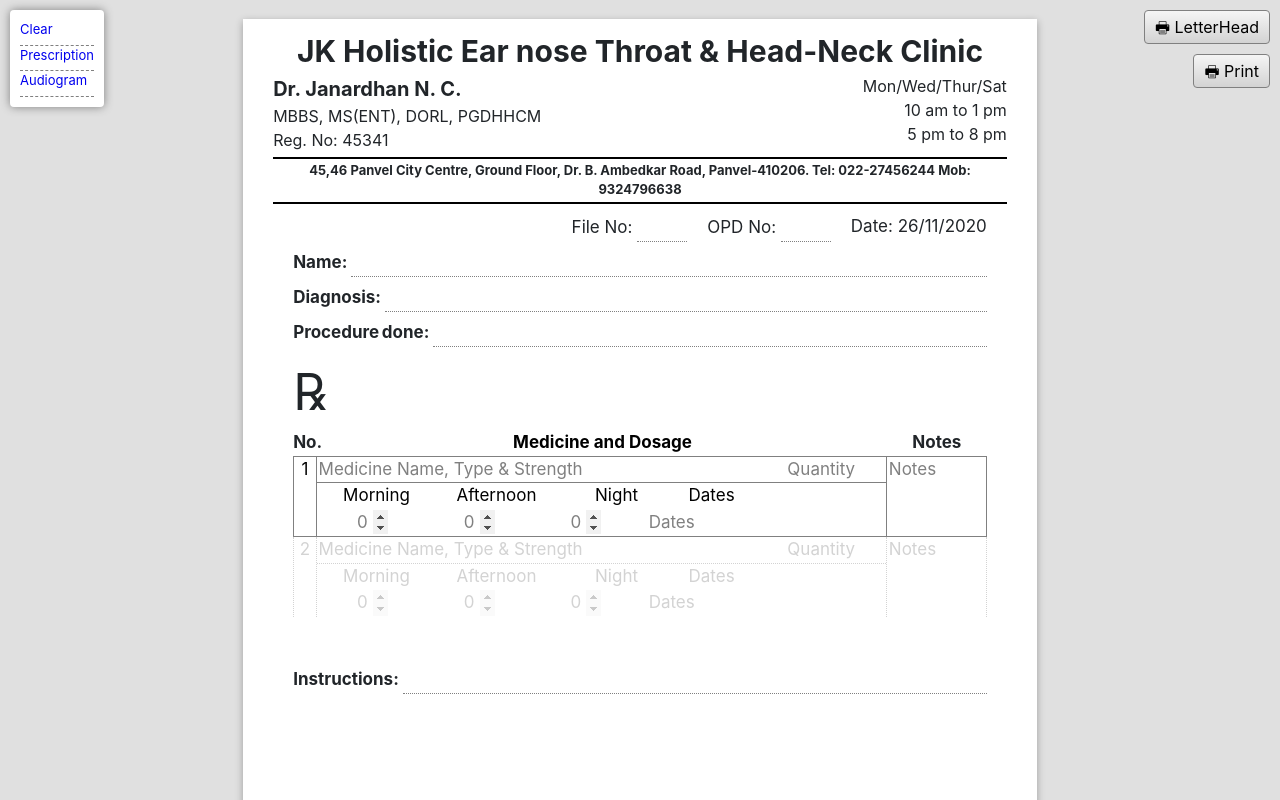
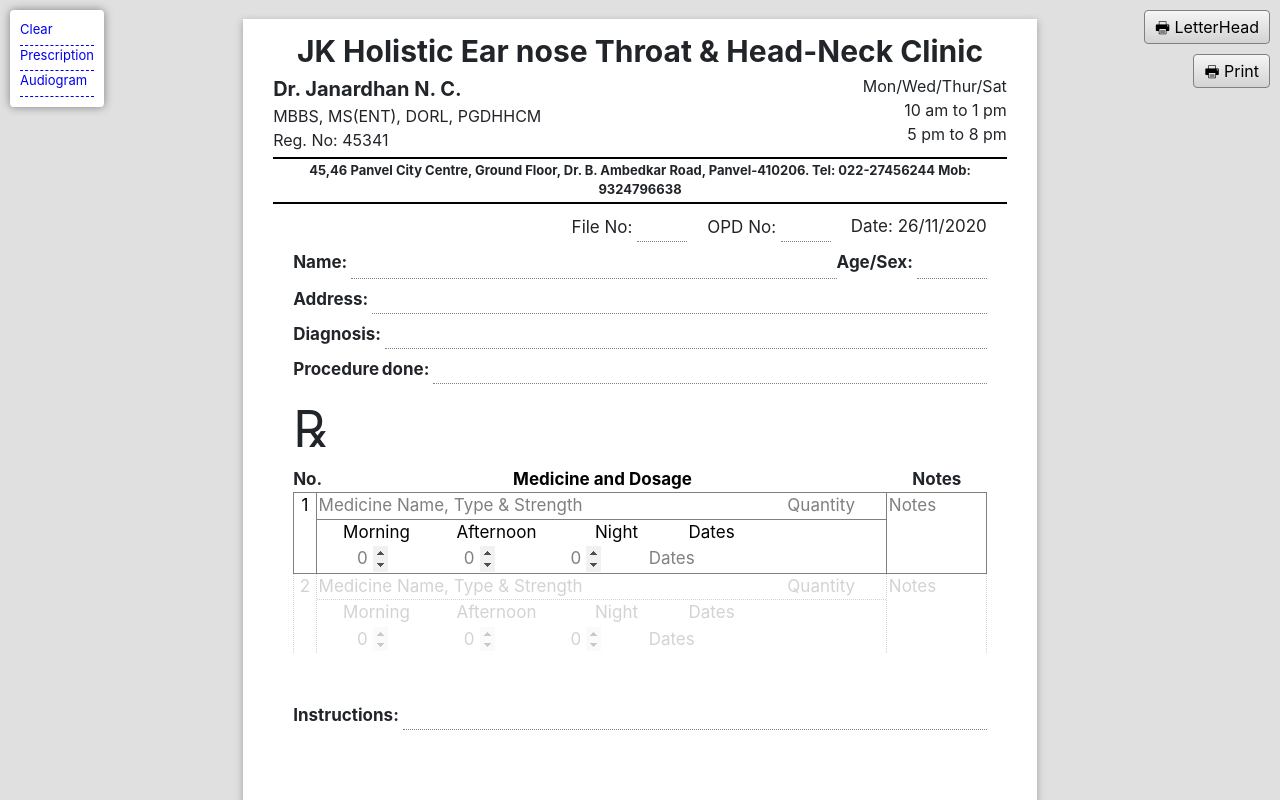
Before and after one commit to jcravi/clinic, a React (Create React App) app: page /precription in a window 1280 px wide. Shown: the top 800 px of the page. Built offline with nearby package versions, Linux system fonts and the light colour scheme.

Commit message:
feat: more reviews

```diff
--- a/src/App.tsx
+++ b/src/App.tsx
@@ -29,15 +29,18 @@ const Navigator = styled.div`
   background-color: white;
   padding: 10px;
   & > div {
-    border-bottom: 1px dashed grey;
+    border-bottom: 1px dashed blue;
     padding-bottom: 5px;
   }
   & > div:hover {
-    border-bottom: 1px solid black;
+    border-bottom: 1px solid blue;
     padding-bottom: 5px;
   }
   & a {
     text-decoration: none;
+  }
+  & a:visited {
+    color: blue;
   }
   @media print {
     display: none;
--- a/src/components/common/Common.tsx
+++ b/src/components/common/Common.tsx
@@ -1,6 +1,7 @@
 import React, { useEffect, useState } from 'react';
 import styled from 'styled-components';
-import { Label } from '../prescription/Label';
+import { StyledLabel } from './CommonComponents';
+import { Label } from './Label';
 
 const Input = styled.input.attrs((_) => ({
   type: 'text',
@@ -46,13 +47,17 @@ const Top = styled.div`
 type StateType = {
   fileNo: string;
   opdNo: string;
-  Name: string;
+  name: string;
+  ageSex: string;
+  Address: string;
 };
 
 const initState: StateType = {
   fileNo: '',
   opdNo: '',
-  Name: '',
+  name: '',
+  ageSex: '',
+  Address: '',
 };
 
 type CommonProps = {
@@ -94,8 +99,31 @@ export const Common = ({ clear }: CommonProps) => {
         </div>
         <div>Date: {date}</div>
       </Top>
+      <div style={{ display: 'flex', alignItems: 'flex-start' }}>
+        <StyledLabel style={{ width: '100%' }}>
+          Name:&nbsp;
+          <Input
+            maxLength={65}
+            autoComplete='off'
+            style={{ width: '100%' }}
+            name='name'
+            value={state.name}
+            onChange={onChange}
+          />
+        </StyledLabel>
+        <StyledLabel>
+          Age/Sex:&nbsp;
+          <Input
+            maxLength={7}
+            style={{ width: '70px' }}
+            name='ageSex'
+            value={state.ageSex}
+            onChange={onChange}
+          />
+        </StyledLabel>
+      </div>
       <div>
-        <Label name='Name' value={state.Name} onChange={onChange} />
+        <Label name='Address' value={state.Address} onChange={onChange} />
       </div>
     </>
   );
--- /dev/null
+++ b/src/components/common/CommonComponents.tsx
@@ -0,0 +1,35 @@
+import styled from 'styled-components';
+
+export const StyledLabel = styled.label`
+  font-weight: bold;
+  display: flex;
+  align-items: flex-start;
+`;
+
+export const TextArea = styled.textarea`
+  vertical-align: top;
+  width: 100%;
+  height: 27px;
+  border: none;
+  border-bottom: 1px dotted gray;
+  overflow: hidden;
+  padding-top: 0px;
+  resize: vertical;
+  &::-webkit-resizer {
+    display: none;
+  }
+  &:focus {
+    outline: transparent;
+    border-bottom: 1px solid gray;
+  }
+  @media print {
+    border: none;
+    &:focus {
+      outline: none;
+      border: none;
+    }
+    &::placeholder {
+      color: transparent;
+    }
+  }
+`;
--- /dev/null
+++ b/src/components/common/Label.tsx
@@ -0,0 +1,41 @@
+import React, { useEffect, useRef } from 'react';
+import { StyledLabel, TextArea } from './CommonComponents';
+
+type LabelProps = {
+  name: string;
+  value?: string;
+  onChange?: (
+    event: React.ChangeEvent<HTMLInputElement | HTMLTextAreaElement>
+  ) => void;
+};
+
+export const Label = ({ name, value, onChange }: LabelProps) => {
+  const textAreaRef = useRef<HTMLTextAreaElement>(null);
+
+  const onTextAreaInput = (event: React.ChangeEvent<HTMLTextAreaElement>) => {
+    onChange && onChange(event);
+    const { currentTarget } = event;
+    currentTarget.style.height = '27px';
+    currentTarget.style.height = `${currentTarget.scrollHeight}px`;
+  };
+
+  useEffect(() => {
+    if (value === '' && textAreaRef.current) {
+      textAreaRef.current.style.height = '27px';
+    }
+  }, [value]);
+
+  return (
+    <div>
+      <StyledLabel>
+        {name}:&nbsp;
+        <TextArea
+          ref={textAreaRef}
+          name={name}
+          onChange={onTextAreaInput}
+          value={value}
+        />
+      </StyledLabel>
+    </div>
+  );
+};
--- a/src/components/prescription/Label.tsx
+++ /dev/null
@@ -1,67 +0,0 @@
-import React from 'react';
-import styled from 'styled-components';
-
-const StyledLabel = styled.label`
-  font-weight: bold;
-  display: flex;
-  align-items: flex-start;
-  line-height: inherit;
-`;
-
-const TextArea = styled.textarea`
-  vertical-align: top;
-  width: 100%;
-  height: 27px;
-  border: none;
-  border-bottom: 1px dotted gray;
-  overflow: hidden;
-  padding-top: 0px;
-  resize: vertical;
-  &::-webkit-resizer {
-    display: none;
-  }
-  &:focus {
-    outline: transparent;
-    border-bottom: 1px solid gray;
-  }
-  @media print {
-    border: none;
-    &:focus {
-      outline: none;
-      border: none;
-    }
-    &::placeholder {
-      color: transparent;
-    }
-  }
-`;
-
-type LabelProps = {
-  name: string;
-  value?: string;
-  onChange?: (
-    event: React.ChangeEvent<HTMLInputElement | HTMLTextAreaElement>
-  ) => void;
-};
-
-export const Label = ({ name, value, onChange }: LabelProps) => {
-  const onTextAreaInput = ({
-    currentTarget,
-  }: React.FormEvent<HTMLTextAreaElement>) => {
-    currentTarget.style.height = '27px';
-    currentTarget.style.height = `${currentTarget.scrollHeight}px`;
-  };
-  return (
-    <div>
-      <StyledLabel>
-        {name}:&nbsp;
-        <TextArea
-          name={name}
-          onInput={onTextAreaInput}
-          onChange={onChange}
-          value={value}
-        />
-      </StyledLabel>
-    </div>
-  );
-};
--- a/src/components/prescription/Sheet.tsx
+++ b/src/components/prescription/Sheet.tsx
@@ -1,6 +1,6 @@
 import React from 'react';
 
-import { Label } from './Label';
+import { Label } from '../common/Label';
 import { Prescription } from './Prescription';
 
 const labels: Array<string> = ['Diagnosis', 'Procedure\u202fdone'];
```
